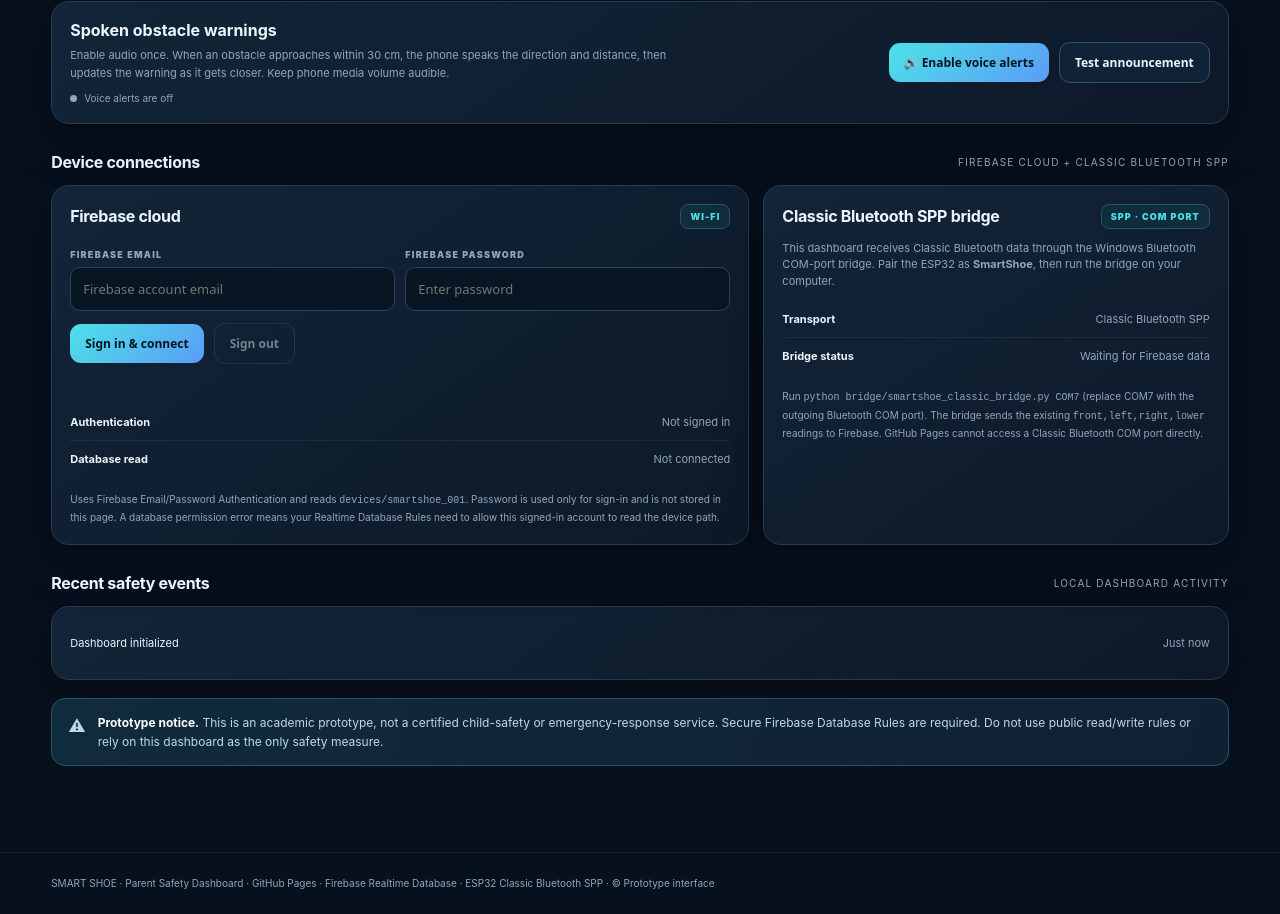
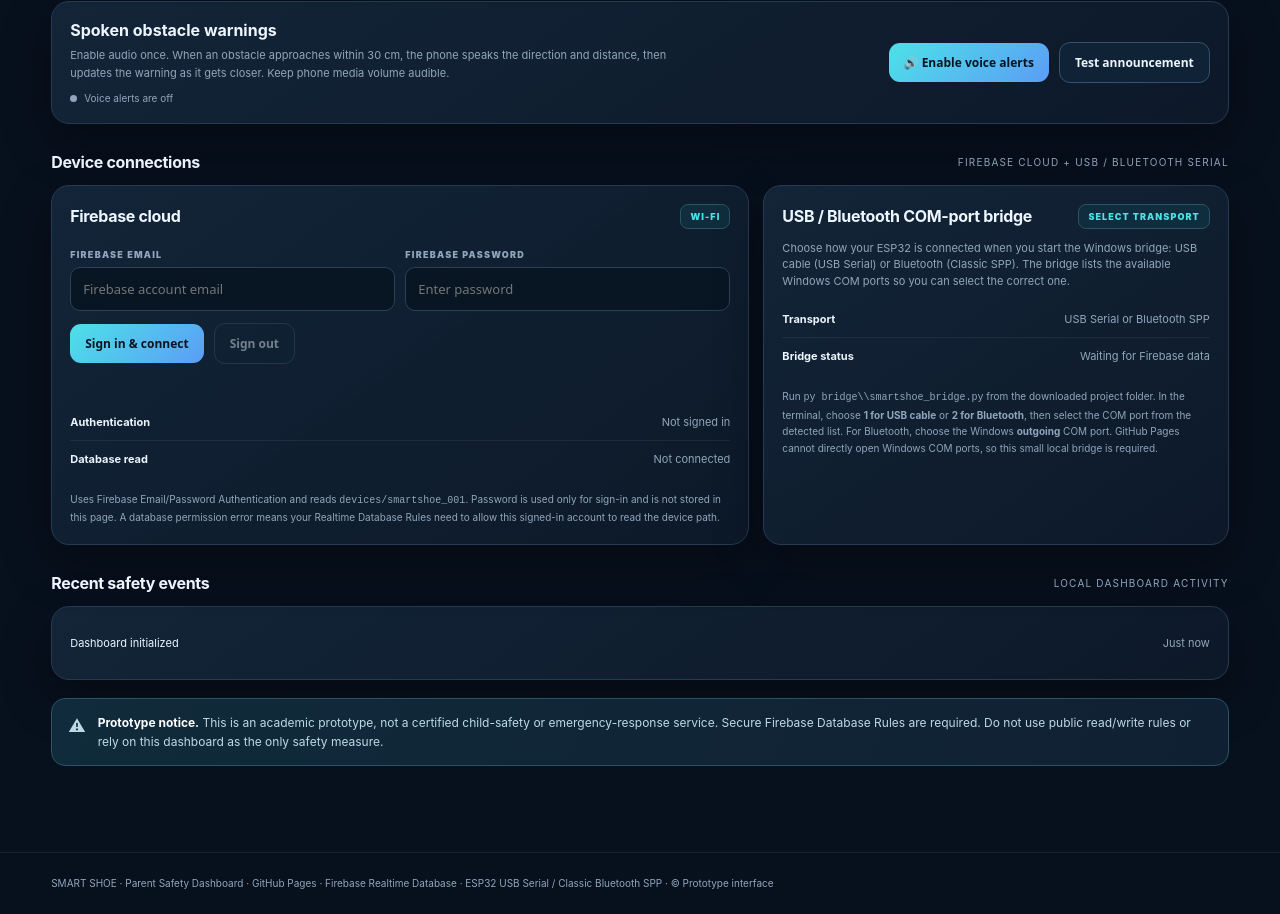
Before and after one commit to sukritmodak/SMART_SHOE, a plain HTML site: page index.html in a window 1280 px wide. Shown: the part 1714-2628 px from the top of the page. Drawn offline with nearby package versions, Linux system fonts and the light colour scheme.

Commit message:
Update dashboard instructions for USB or Bluetooth COM selection

```diff
--- a/index.html
+++ b/index.html
@@ -79,7 +79,7 @@ footer{border-top:1px solid #ffffff12;padding:22px clamp(16px,4vw,60px);color:va
  <div class="section-head"><h2>Accessible voice guidance</h2><span class="tag">FOR BLIND / LOW-VISION USERS</span></div>
  <div class="card voice-card"><div><h3>Spoken obstacle warnings</h3><p>Enable audio once. When an obstacle approaches within 30 cm, the phone speaks the direction and distance, then updates the warning as it gets closer. Keep phone media volume audible.</p><div class="voice-live" id="voiceStatus">Voice alerts are off</div></div><div class="actions"><button class="primary" id="voiceBtn">🔊 Enable voice alerts</button><button class="soft" id="voiceTestBtn">Test announcement</button></div></div>
 
- <div class="section-head"><h2>Device connections</h2><small>FIREBASE CLOUD + CLASSIC BLUETOOTH SPP</small></div>
+ <div class="section-head"><h2>Device connections</h2><small>FIREBASE CLOUD + USB / BLUETOOTH SERIAL</small></div>
  <div class="two-col">
   <div class="card">
    <div class="section-head" style="margin:0 0 8px"><h2>Firebase cloud</h2><span class="tag">WI-FI</span></div>
@@ -93,10 +93,10 @@ footer{border-top:1px solid #ffffff12;padding:22px clamp(16px,4vw,60px);color:va
    <div class="fineprint">Uses Firebase Email/Password Authentication and reads <code>devices/smartshoe_001</code>. Password is used only for sign-in and is not stored in this page. A database permission error means your Realtime Database Rules need to allow this signed-in account to read the device path.</div>
   </div>
   <div class="card">
-   <div class="section-head" style="margin:0 0 8px"><h2>Classic Bluetooth SPP bridge</h2><span class="tag">SPP · COM PORT</span></div>
-   <p class="hint">This dashboard receives Classic Bluetooth data through the Windows Bluetooth COM-port bridge. Pair the ESP32 as <b>SmartShoe</b>, then run the bridge on your computer.</p>
-   <div class="status-list"><div class="status-row"><b>Transport</b><span>Classic Bluetooth SPP</span></div><div class="status-row"><b>Bridge status</b><span id="bleStatus">Waiting for Firebase data</span></div></div>
-   <div class="fineprint">Run <code>python bridge/smartshoe_classic_bridge.py COM7</code> (replace COM7 with the outgoing Bluetooth COM port). The bridge sends the existing <code>front,left,right,lower</code> readings to Firebase. GitHub Pages cannot access a Classic Bluetooth COM port directly.</div>
+   <div class="section-head" style="margin:0 0 8px"><h2>USB / Bluetooth COM-port bridge</h2><span class="tag">SELECT TRANSPORT</span></div>
+   <p class="hint">Choose how your ESP32 is connected when you start the Windows bridge: USB cable (USB Serial) or Bluetooth (Classic SPP). The bridge lists the available Windows COM ports so you can select the correct one.</p>
+   <div class="status-list"><div class="status-row"><b>Transport</b><span>USB Serial or Bluetooth SPP</span></div><div class="status-row"><b>Bridge status</b><span id="bleStatus">Waiting for Firebase data</span></div></div>
+   <div class="fineprint">Run <code>py bridge\\smartshoe_bridge.py</code> from the downloaded project folder. In the terminal, choose <b>1 for USB cable</b> or <b>2 for Bluetooth</b>, then select the COM port from the detected list. For Bluetooth, choose the Windows <b>outgoing</b> COM port. GitHub Pages cannot directly open Windows COM ports, so this small local bridge is required.</div>
   </div>
  </div>
 
@@ -104,7 +104,7 @@ footer{border-top:1px solid #ffffff12;padding:22px clamp(16px,4vw,60px);color:va
  <div class="card activity" id="events"><div class="event"><span>Dashboard initialized</span><time>Just now</time></div></div>
  <div class="notice"><span class="notice-icon">⚠</span><div><strong>Prototype notice.</strong> This is an academic prototype, not a certified child-safety or emergency-response service. Secure Firebase Database Rules are required. Do not use public read/write rules or rely on this dashboard as the only safety measure.</div></div>
 </main>
-<footer>SMART SHOE · Parent Safety Dashboard · GitHub Pages · Firebase Realtime Database · ESP32 Classic Bluetooth SPP · © Prototype interface</footer>
+<footer>SMART SHOE · Parent Safety Dashboard · GitHub Pages · Firebase Realtime Database · ESP32 USB Serial / Classic Bluetooth SPP · © Prototype interface</footer>
 
 <script src="https://cdn.jsdelivr.net/npm/leaflet@1.9.4/dist/leaflet.js"></script>
 <script>
```
